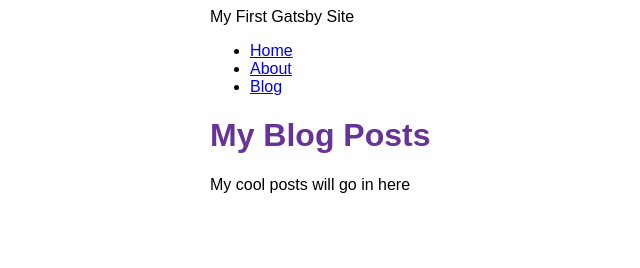
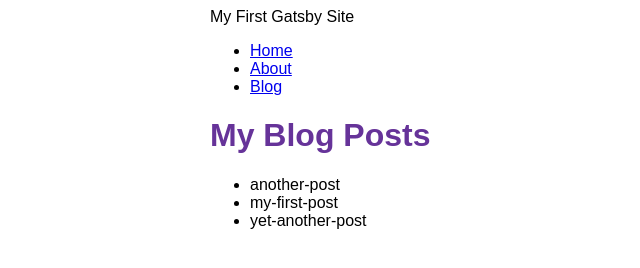
Before and after one commit to spaceofin/gatsby-prac, a Gatsby site: page /blog in a window 1280 px wide. Shown: the whole page, without its empty margins (180-820 px from the left). Built offline with nearby package versions, Linux system fonts and the light colour scheme; Gatsby itself is replaced by a stand-in of ours.

Commit message:
update: practice page query

```diff
--- a/gatsby-config.js
+++ b/gatsby-config.js
@@ -9,5 +9,12 @@
   plugins: [
     "gatsby-plugin-image",
     "gatsby-plugin-sharp",
+    {
+      resolve: "gatsby-source-filesystem",
+      options: {
+        name: `blog`,
+        path: `${__dirname}/blog`,
+      }
+    }
   ],
 }
--- a/src/pages/blog.js
+++ b/src/pages/blog.js
@@ -1,15 +1,43 @@
 import * as React from 'react'
+import { graphql } from 'gatsby'
 import Layout from '../components/layout'
 import Seo from '../components/seo'
 
-const BlogPage = () => {
+// const BlogPage = () => {
+//     return (
+//         <Layout pageTitle="My Blog Posts">
+//             <p>My cool posts will go in here</p>
+//         </Layout>
+//     )
+// }
+
+const BlogPage = ({ data }) => {
     return (
         <Layout pageTitle="My Blog Posts">
-            <p>My cool posts will go in here</p>
+            <ul>
+                {
+                    data.allFile.nodes.map(node => (
+                        <li key={node.name}>
+                            {node.name}
+                        </li>
+                    ))
+                }
+            </ul>
         </Layout>
     )
 }
 
+export const ff = graphql`
+  query {
+    allFile(filter: {sourceInstanceName: {eq: "blog"}}) {
+      nodes {
+        name
+      }
+    }
+  }
+`
+
+
 export const Head = () => <Seo title="My Blog Posts" />
 
 export default BlogPage
```
